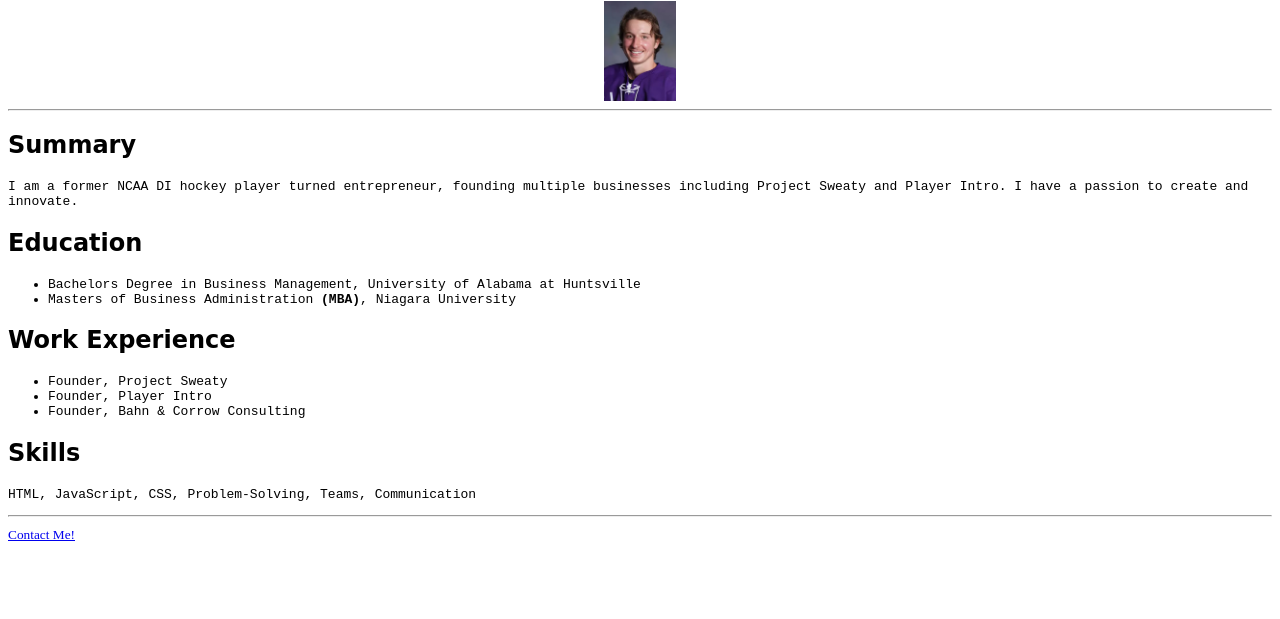
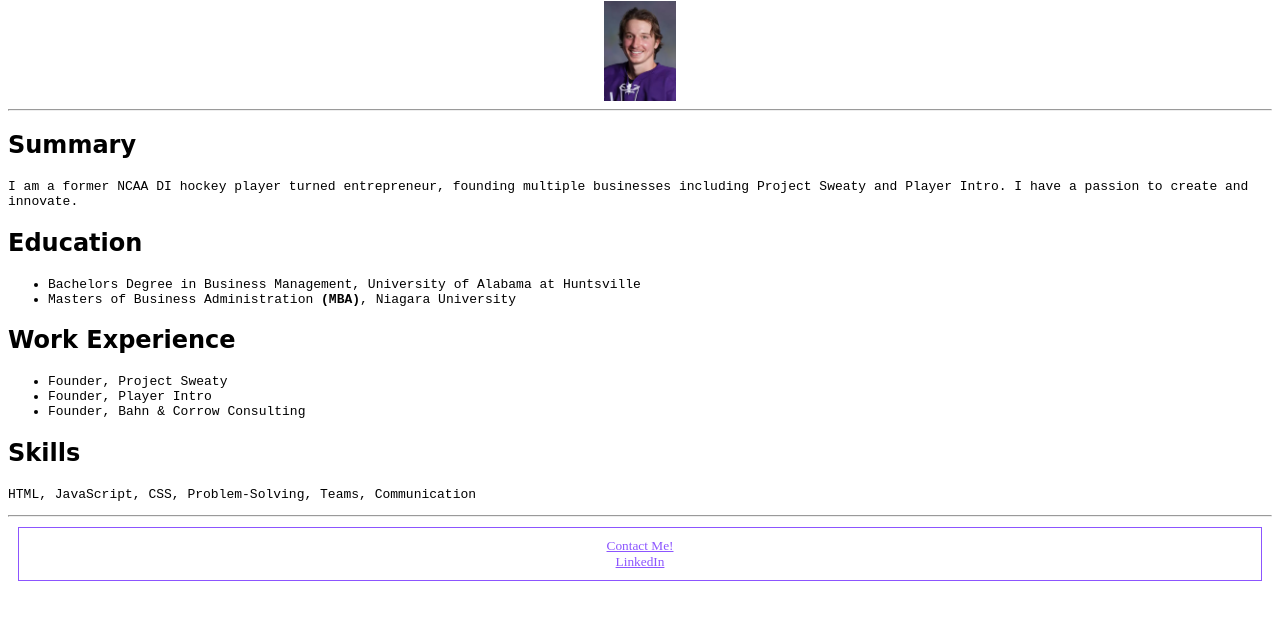
Before and after one commit to lucaswbu/resume, a plain HTML site: page index.html in a window 1280 px wide. Shown: the part 79-698 px from the top of the page. Drawn offline with Linux system fonts and the light colour scheme.

Commit message:
add footer css colors and box

```diff
--- a/index.html
+++ b/index.html
@@ -28,8 +28,9 @@
 <hr />
    <footer>
       <small>
-   <a href="./contact.html">Contact Me!</a>
-</small>
+   <div id="contact"><a href="./contact.html">Contact Me!</a></div>
+   <div id="linkedin"><a href="https://www.linkedin.com/in/lucasbahn/">LinkedIn</a></div>
+      </small>
 </footer>
 
 </body>
--- a/styles.css
+++ b/styles.css
@@ -18,3 +18,14 @@ p {
 ul {
     font-family: monospace;
 }
+
+footer {
+    text-align: center;
+    border: 1px solid #8c55ff;
+    padding: 10px;
+    margin: 10px;
+}
+
+footer a {
+    color: #8c55ff;
+}
```
